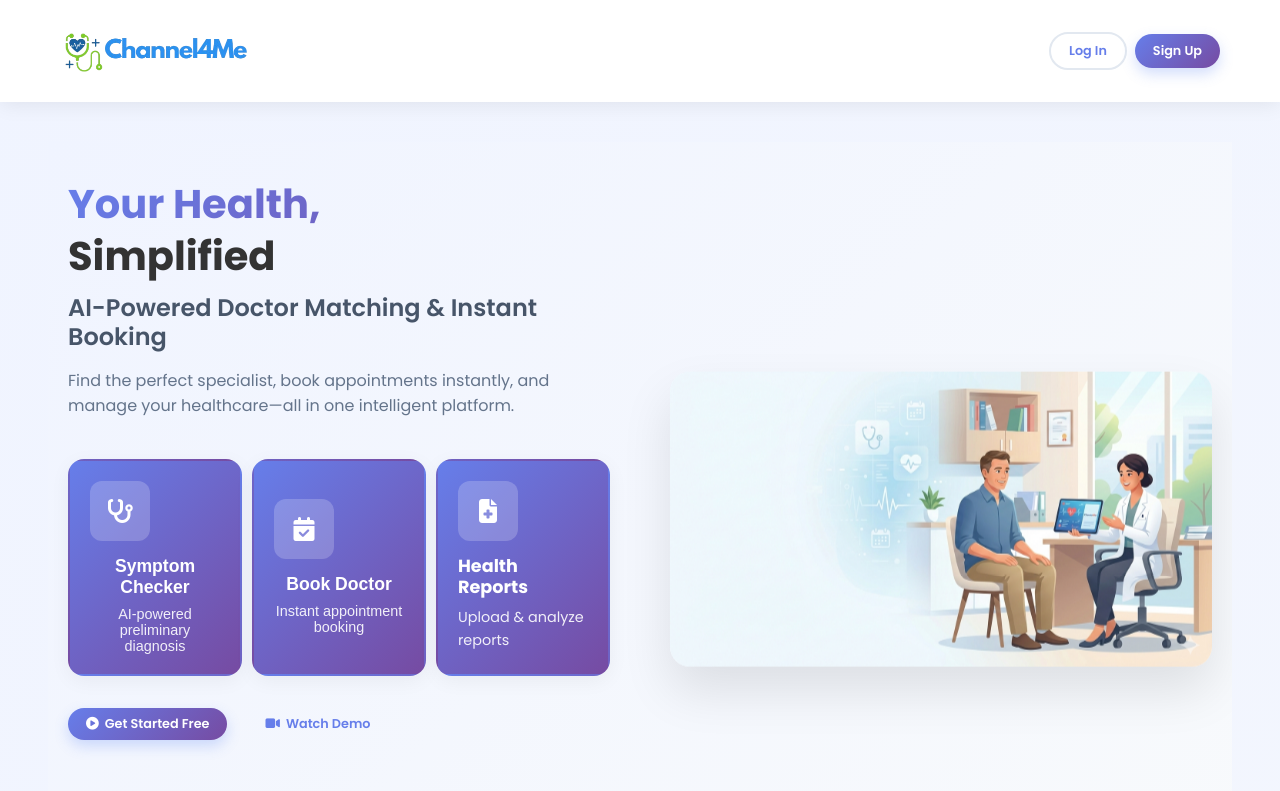
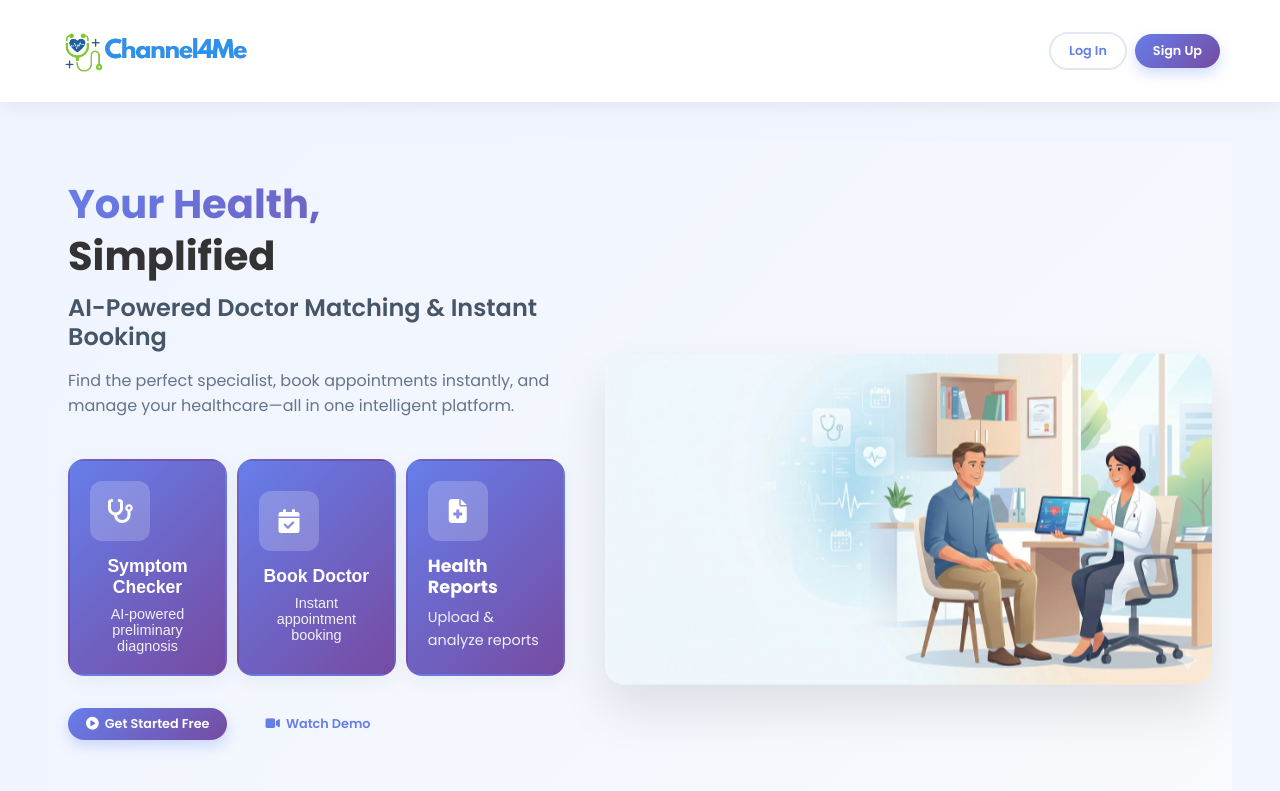
Before and after one commit to channel4meofficial-gif/Channel4me-Frontend, a React (Create React App) app: page / in a window 1280 px wide. Shown: the top 791 px of the page. Built offline with nearby package versions, Linux system fonts and the light colour scheme.

Commit message:
style(ui): increase hero image size for better visibility

```diff
--- a/src/styles/homepage.css
+++ b/src/styles/homepage.css
@@ -207,8 +207,8 @@ h1, h2, h3, h4, h5, h6 {
 
 .hero-content {
     display: grid;
-    grid-template-columns: 1fr 1fr;
-    gap: 60px;
+    grid-template-columns: 45fr 55fr; /* Increased image side from 50/50 */
+    gap: 40px;
     align-items: center;
 }
 
@@ -330,8 +330,9 @@ h1, h2, h3, h4, h5, h6 {
 }
 
 .hero-image img {
-    max-width: 100%;
-    max-height: 800px;
+    width: 100%;
+    max-width: 650px; /* Increased from being only limited by 100% */
+    max-height: 900px; /* Increased from 800px */
     object-fit: contain;
     border-radius: 20px;
     box-shadow: 0 25px 50px rgba(0, 0, 0, 0.1);
```
